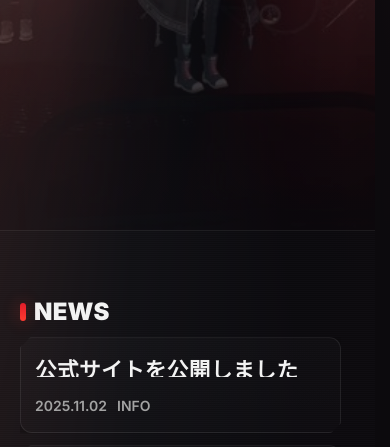
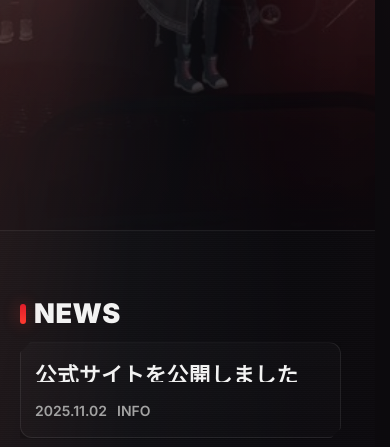
Before and after one commit to DOYSOUND-cmd/U-culling, a plain HTML site: page index.html in a window 390 px wide. Shown: the part 391-838 px from the top of the page. Drawn offline with Linux system fonts and the light colour scheme.

Commit message:
Add files via upload

```diff
--- a/css/style.css
+++ b/css/style.css
@@ -30,7 +30,7 @@ html{ scrollbar-gutter: stable; }
   --step--1: clamp(12px, 0.84rem + 0.2vw, 14px);
   --step-0:  clamp(14px, 1.00rem + 0.2vw, 16px);
   --step-1:  clamp(18px, 1.20rem + 0.6vw, 24px);
-  --step-2:  clamp(26px, 1.7rem  + 1.0vw, 36px);
+  --step-2:  clamp(20px, 1.5rem  + 0.8vw, 30px);
   --step-3:  clamp(34px, 2.2rem  + 1.2vw, 52px);
   --step-4:  clamp(44px, 2.8rem  + 1.6vw, 70px);
 
@@ -370,12 +370,3 @@ a.btn, .btn, .nav a, .show .btn, .menu-toggle{ min-height:44px }
 #shows-upcoming::-webkit-scrollbar-track,
 #shows-past::-webkit-scrollbar-track{ background:rgba(255,255,255,.06); border-radius:999px; }
 #news-list:has(li:nth-child(4)){ height:calc(var(--row-h) * 3 + var(--gap-s) * 2); max-height:none; }
-/* === Mobile: NEWS 見出しを少しだけ小さく === */
-@media (max-width: 480px){
-  #news h2{
-    /* 既定の --step-2 より一回り小さいスケール */
-    font-size: clamp(22px, 1.35rem + 0.6vw, 28px);
-    /* お好みで字間を微調整（任意） */
-    letter-spacing: .01em;
-  }
-}
```
